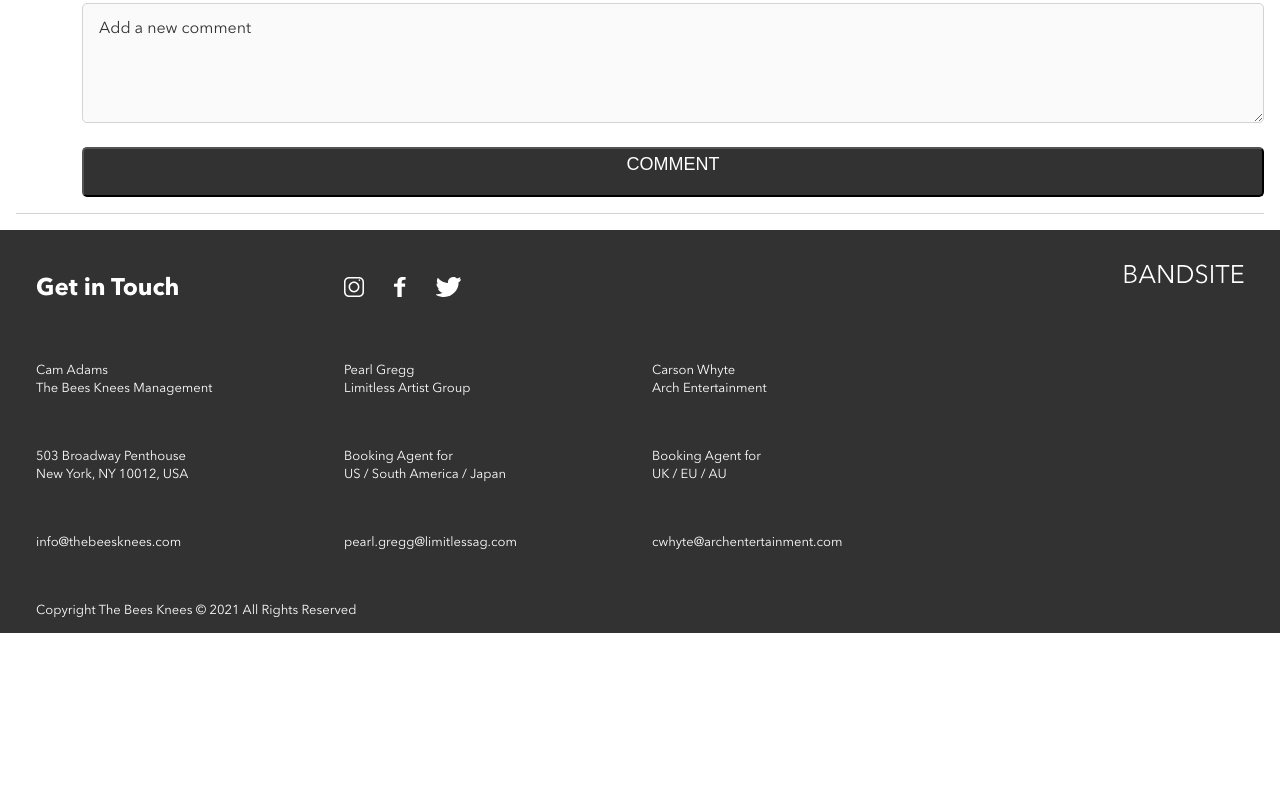
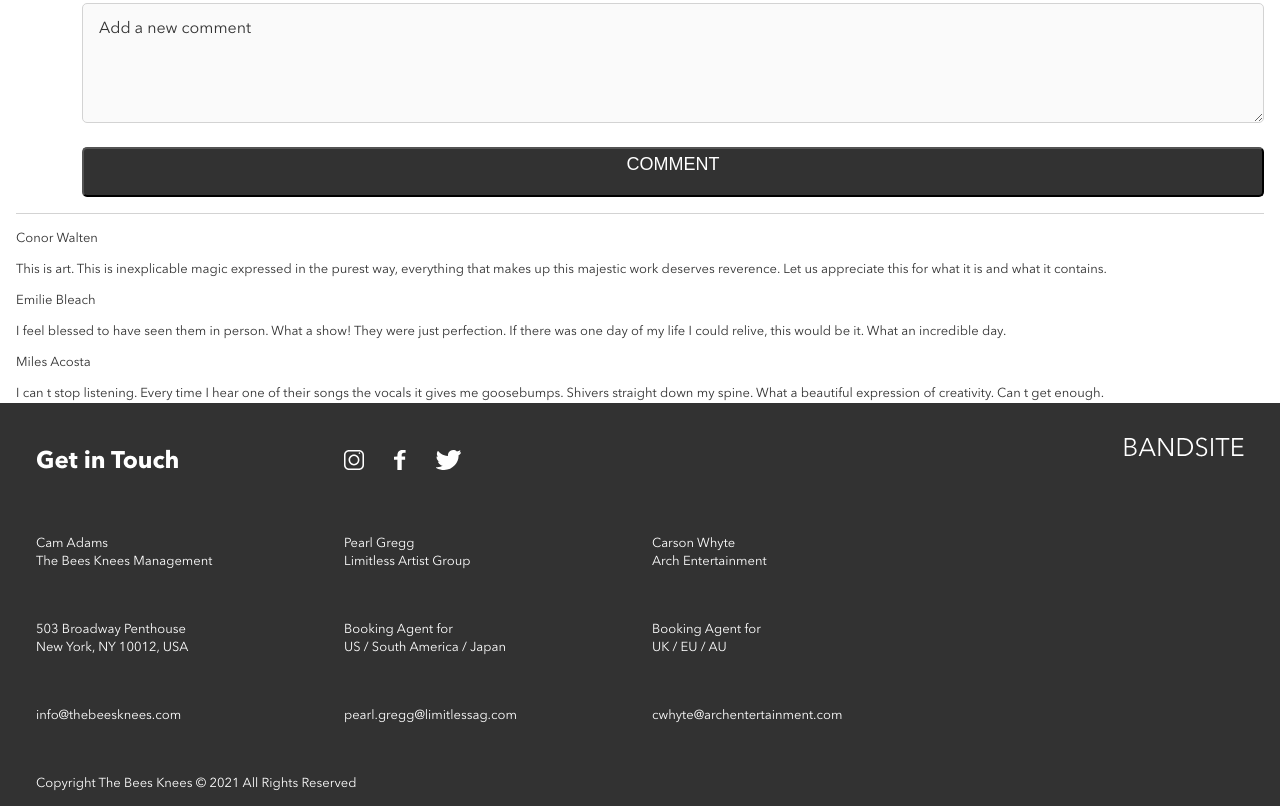
Before and after one commit to bengilpin/benjamin-gilpin-bandsite, a plain HTML site: page index.html in a window 1280 px wide. Shown: the part 3295-4101 px from the top of the page. Before the commit the page ends 3928 px from the top, so only its background shows below. Drawn offline with Linux system fonts and the light colour scheme.

Commit message:
finished buiding the default comment section in html

```diff
--- a/Styles/_main.scss
+++ b/Styles/_main.scss
@@ -199,6 +199,8 @@
     margin-top: 16px;
 }
 
+
+
 @media (min-width: 768px) {
     .hero {
         height: 100vh;
--- a/index.html
+++ b/index.html
@@ -128,7 +128,35 @@
             </div>
           </div>
         </form>
-        <div class="commentBox__containers__new"></div>
+        <div class="commentBox__containers-new">
+          <div class="commentBox__containers-new--profile"></div>
+          <div class="commentBox__containers-new--text">
+            <p class="commentBox__containers-new--text--name">Conor Walten</p>
+            <p class="commentBox__containers-new--text--comment">
+              This is art. This is inexplicable magic expressed in the purest
+              way, everything that makes up this majestic work deserves
+              reverence. Let us appreciate this for what it is and what it
+              contains.
+            </p>
+          </div>
+
+          <div class="commentBox__containers-new--profile"></div>
+          <div class="commentBox__containers-new--text">
+            <p class="commentBox__containers-new--text--name">Emilie Bleach</p>
+            <p class="commentBox__containers-new--text--comment">
+              I feel blessed to have seen them in person. What a show! They were
+              just perfection. If there was one day of my life I could relive,
+              this would be it. What an incredible day.
+            </p>
+          </div>
+          <div class="commentBox__containers-new--profile"></div>
+          <div class="commentBox__containers-new--text">
+            <p class="commentBox__containers-new--text--name">Miles Acosta</p>
+            I can t stop listening. Every time I hear one of their songs the
+            vocals it gives me goosebumps. Shivers straight down my spine. What
+            a beautiful expression of creativity. Can t get enough.
+          </div>
+        </div>
       </section>
     </main>
 
```
Also changed, not shown: 1 other file.
